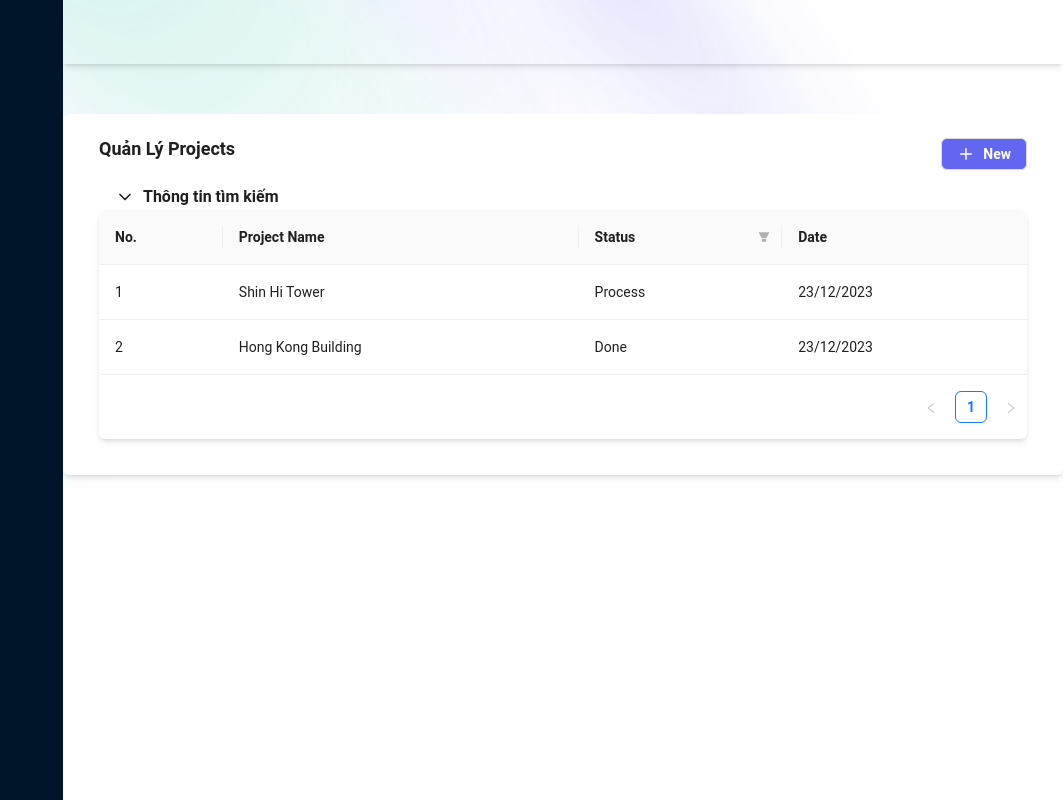
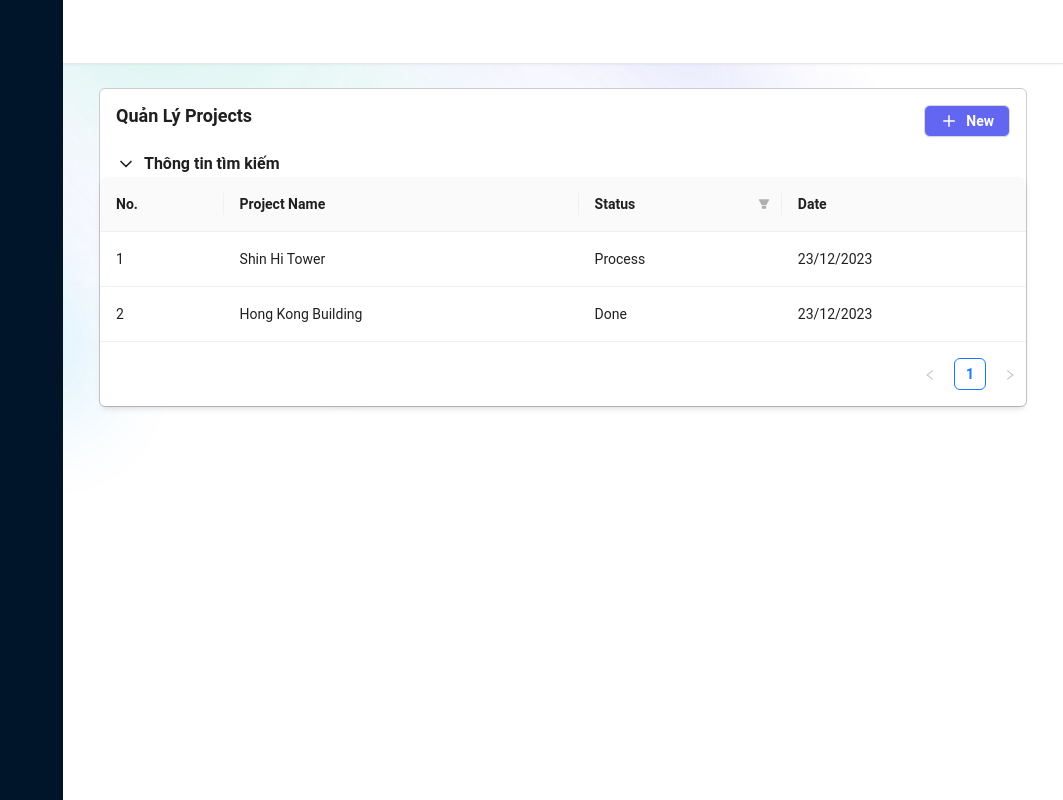
Before and after one commit to thangvu2325/project-hole, a React (Vite) app: page / in a window 1280 px wide. Shown: the whole page, without its empty margins (217-1280 px from the left). Built offline with nearby package versions, Linux system fonts and the light colour scheme.

Commit message:
up layout

```diff
--- a/src/components/GlobalStyles/GlobalStyles.css
+++ b/src/components/GlobalStyles/GlobalStyles.css
@@ -60,3 +60,13 @@ html *::-webkit-scrollbar-track {
   border-radius: 0;
   background-color: rgba(0, 0, 0, 0);
 }
+.scrollCustom::-webkit-scrollbar {
+  width: 4px;
+  background-color: transparent;
+}
+.scrollCustom::-webkit-scrollbar-thumb {
+  background-color: #aaa;
+}
+.scrollCustom::-webkit-scrollbar-track {
+  background-color: transparent;
+}
--- a/src/layout/DefaultLayout/index.tsx
+++ b/src/layout/DefaultLayout/index.tsx
@@ -12,12 +12,12 @@ const DefaultLayout: FunctionComponent<DefaultLayoutProps> = ({ children }) => {
     <Layout style={{ background: "transparent" }}>
       <Sider width={280} className="h-screen"></Sider>
       <Flex className="relative w-full h-screen" vertical>
-        <Header className="fixed top-0 right-0 left-[280px] shadow-md"></Header>
+        <Header className="fixed top-0 right-0 left-[280px] shadow-sm border-b-[1px]"></Header>
         <Content
           style={{
             overflow: "scroll",
-            margin: "0 auto",
             marginTop: "64px",
+            background: "transparent",
           }}
         >
           {children}
--- a/src/main.tsx
+++ b/src/main.tsx
@@ -22,7 +22,7 @@ ReactDOM.createRoot(document.getElementById("root")!).render(
             },
             components: {
               Layout: {
-                headerBg: "transparent",
+                headerBg: "#fff",
               },
             },
           }}
--- a/src/pages/Home/index.tsx
+++ b/src/pages/Home/index.tsx
@@ -136,23 +136,21 @@ const Home: FunctionComponent<HomeProps> = () => {
   return (
     <div
       style={{
-        overflow: "auto",
-        width: "1000px",
-        marginTop: "50px",
-        background: "#fff",
         padding: "24px 36px",
-        boxShadow:
-          "0 4px 6px -1px rgb(0 0 0 / 0.1), 0 2px 4px -2px rgb(0 0 0 / 0.1)",
         borderRadius: "6px",
-        paddingBottom: "36px",
+        paddingBottom: "48px",
+        width: "100%",
       }}
     >
       {contextHolder}
+      <div className="bg-[#fff] border-[0.8px] border-solid border-[#ccc] rounded-md">
         <Flex justify="space-between">
-        <Title level={1}>Quản Lý Projects</Title>
+          <Title level={1} className="ml-4 mt-4">
+            Quản Lý Projects
+          </Title>
           <Button
             style={{ background: "#6366f1", color: "#fff" }}
-          className="flex items-center"
+            className="flex items-center mr-4 mt-4"
             onClick={() => {
               setOpen(!open);
             }}
@@ -333,8 +331,9 @@ const Home: FunctionComponent<HomeProps> = () => {
             }}
             columns={columns}
             dataSource={tableData}
-          pagination={{ pageSize: 5 }}
+            pagination={{ pageSize: 10 }}
           />
+        </div>
       </div>
       <ModalAdd
         onFinish={onFinish}
--- a/src/pages/PilePlan/index.tsx
+++ b/src/pages/PilePlan/index.tsx
@@ -181,23 +181,21 @@ const PilePlanPage: FunctionComponent<PilePlanPageProps> = () => {
   return (
     <div
       style={{
-        overflow: "auto",
-        width: "1000px",
-        marginTop: "50px",
-        background: "#fff",
         padding: "24px 36px",
-        boxShadow:
-          "0 4px 6px -1px rgb(0 0 0 / 0.1), 0 2px 4px -2px rgb(0 0 0 / 0.1)",
         borderRadius: "6px",
         paddingBottom: "48px",
+        width: "100%",
       }}
     >
       {contextHolder}
+      <div className="bg-[#fff]">
         <Flex justify="space-between">
-        <Title level={1}>Quản Lý Piles</Title>
+          <Title level={1} className="ml-4 mt-4">
+            Quản Lý Piles
+          </Title>
           <Button
             style={{ background: "#6366f1", color: "#fff" }}
-          className="flex items-center"
+            className="flex items-center mr-4 mt-4"
             onClick={() => {
               setOpen(!open);
             }}
@@ -223,6 +221,7 @@ const PilePlanPage: FunctionComponent<PilePlanPageProps> = () => {
             transitionTimingFunction: "ease-in-out",
             height: "40px",
             overflow: "hidden",
+            marginTop: "16px",
           }}
           ref={refDiv}
         >
@@ -419,8 +418,9 @@ const PilePlanPage: FunctionComponent<PilePlanPageProps> = () => {
                 key: pilePlan.pileId,
               };
             })}
-          pagination={{ pageSize: 3 }}
+            pagination={{ pageSize: 4 }}
           />
+        </div>
       </div>
       <Flex justify="end" style={{ marginTop: "24px", marginRight: "24px" }}>
         <Button
```
Also changed, not shown: src/layout/components/Header.tsx (added). Lines whose indentation alone changed are shown as unchanged.
